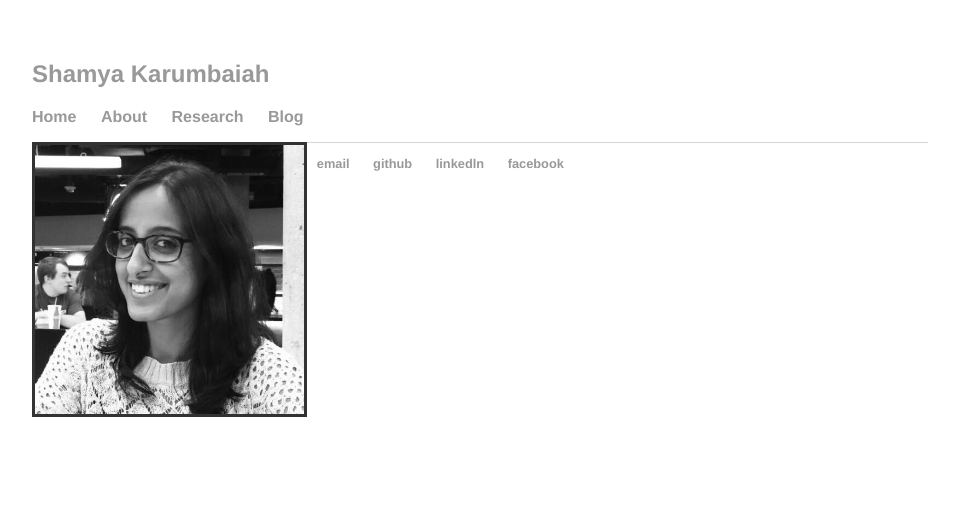
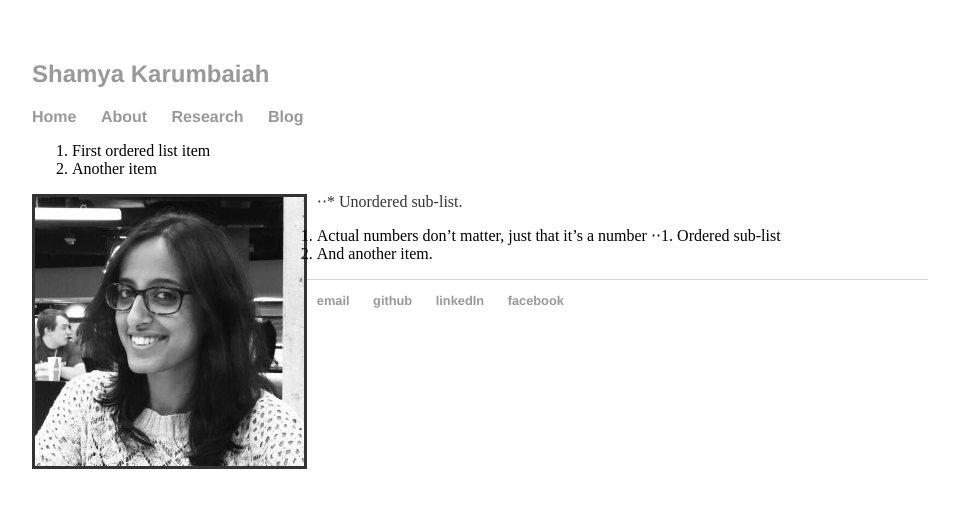
Before and after one commit to Shamya/shamyatest.github.io, a Jekyll site: the page built from about.md, in a window 1280 px wide. Shown: the top 508 px of the page, without its empty margins (160-1119 px from the left). Built offline with Jekyll 4.4.1, drawn with Linux system fonts in a browser that asks for light colours.

Commit message:
fixing image

```diff
--- a/about.md
+++ b/about.md
@@ -3,4 +3,12 @@ layout: default
 title: About me
 ---
 
+1. First ordered list item
+2. Another item
+
 ![Shamya](/images/shamya.jpg){:style="width: 30%; float: left; border: solid; margin: 0 10px 0 0;"}
+
+⋅⋅* Unordered sub-list.
+1. Actual numbers don't matter, just that it's a number
+⋅⋅1. Ordered sub-list
+4. And another item.
```
